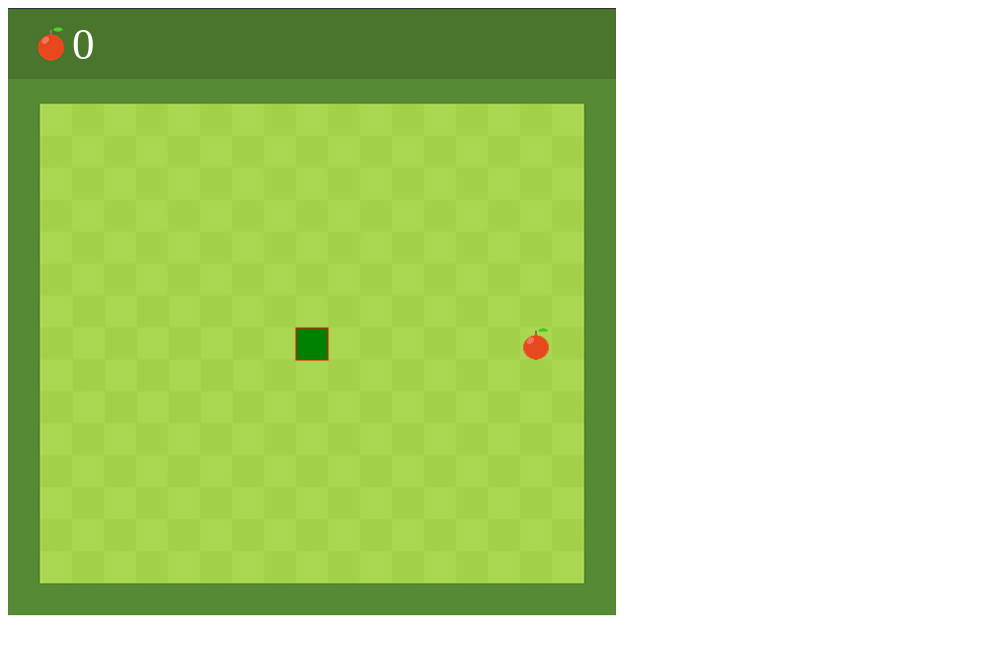
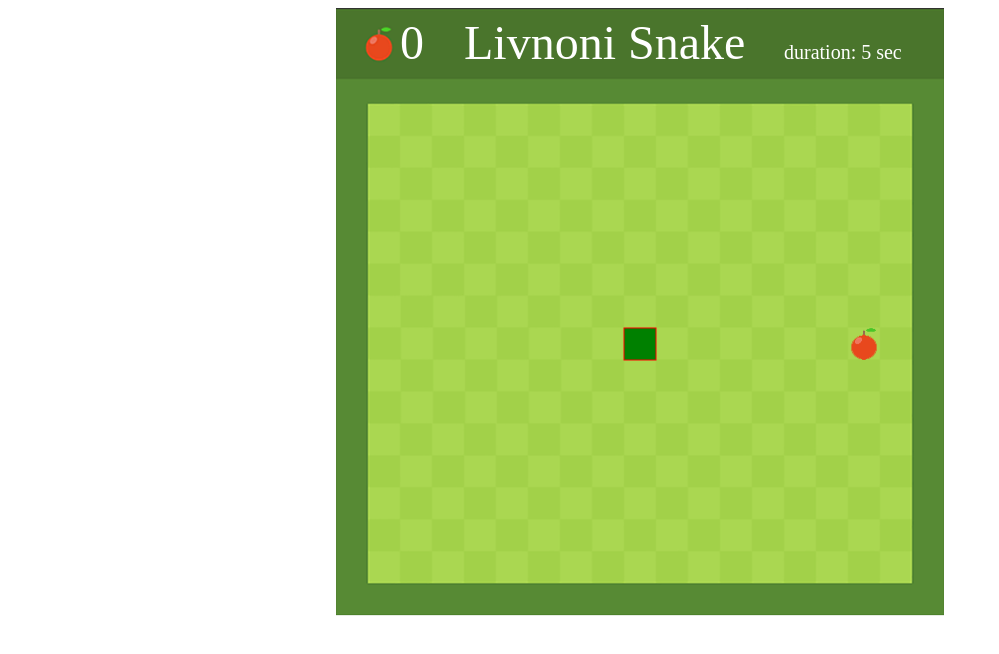
Before and after one commit to livnoni/snakeGame, a plain HTML site: page index.html in a window 1280 px wide. Shown: the whole page, without its empty margins (0-999 px from the left). Drawn offline with Linux system fonts and the light colour scheme.

Commit message:
added timeout counter

```diff
--- a/index.html
+++ b/index.html
@@ -3,10 +3,21 @@
 <head>
     <meta charset="UTF-8">
     <title>Yehuda Snake Game</title>
+    <style>
+        canvas {
+            padding-left: 0;
+            padding-right: 0;
+            margin-left: auto;
+            margin-right: auto;
+            display: block;
+            width: 608px;
+        }
+    </style>
 </head>
 <body>
-
-<canvas id="snake" width="608" height="608"></canvas>
+<div id="gameDiv">
+    <canvas id="snake" width="608" height="608" ></canvas>
+</div>
 <script src="snake.js"></script>
 </body>
 </html>
--- a/snake.js
+++ b/snake.js
@@ -3,6 +3,8 @@ const ctx = cvs.getContext("2d");
 
 //set the speed:
 var speed = 100;
+var timer = 0;
+let gameTimer = setInterval(()=>{timer++},1000);
 
 //create the unit:
 const box = 32;
@@ -83,7 +85,6 @@ function collision(head,array){
 }
 
 
-
 //draw everything to the canvas:
 
 function draw(){
@@ -139,14 +140,18 @@ function draw(){
 
     if(snakeX < box || snakeX > 17 *box || snakey < 3*box || snakey > 17*box || collision(newHead,snake)){
         clearTimeout(game);
+        clearTimeout(gameTimer);
         dead.play();
     }
 
     snake.unshift(newHead);
 
     ctx.fillStyle = "white";
-    ctx.font = "45px Change one";
+    ctx.font = "48px Change one";
     ctx.fillText(score, 2*box, 1.6*box);
+    ctx.fillText("Livnoni Snake", 4*box, 1.6*box);
+    ctx.font = "20px Change one";
+    ctx.fillText(`duration: ${timer} sec`, 14*box, 1.6*box);
 
 
 
```
